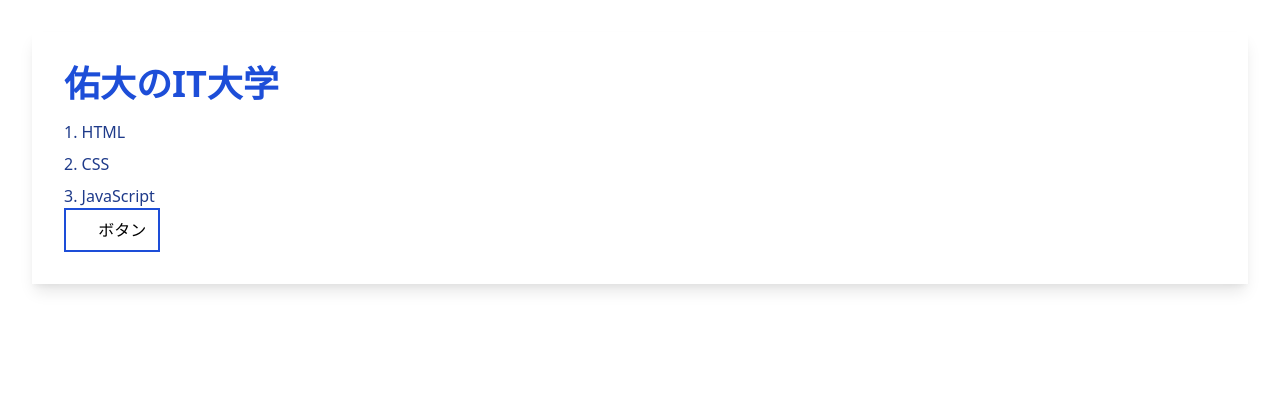
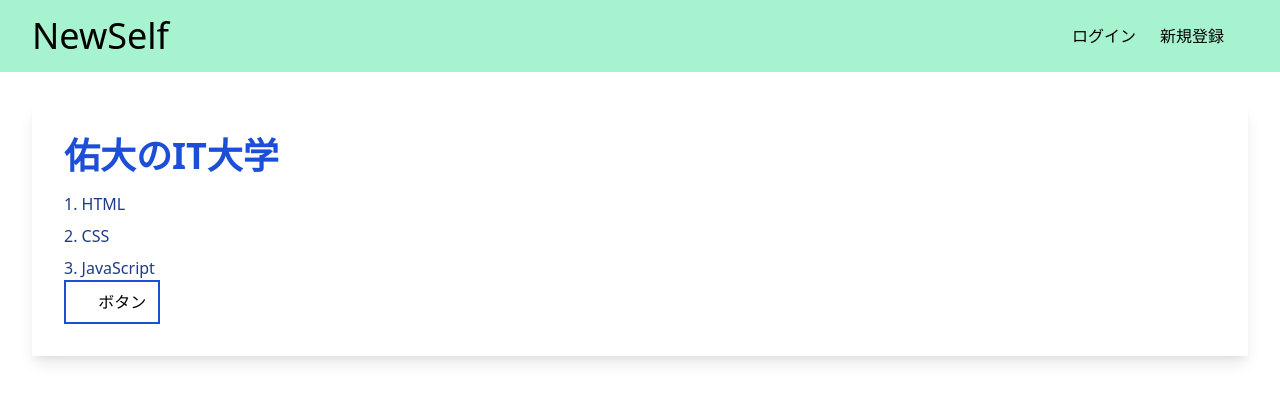
Before and after one commit to Yudai35/portfolio, a Nuxt app: page / in a window 1280 px wide. Shown: the top 402 px of the page. Built offline with nearby package versions, Linux system fonts and the light colour scheme.

Commit message:
header作成中

```diff
--- /dev/null
+++ b/components/Topheader.vue
@@ -0,0 +1,20 @@
+<template>
+  <div class="header  w-full bg-green-200 px-8 py-4 flex justify-between font-thin">
+    <h1 class="">
+          <a href="" class="text-4xl ">NewSelf</a>
+    </h1>
+    <ul class="flex justify-between items-center ">
+      <li>
+        <a href="" class="pr-6">ログイン</a>
+      </li>
+      <li>
+        <a href="" class="pr-6">新規登録</a>
+      </li>
+    </ul>
+  </div>
+</template>
+
+<script>
+export default {
+}
+</script>
--- a/layouts/default.vue
+++ b/layouts/default.vue
@@ -1,7 +1,20 @@
 <template>
 <div>
-
+     <Top-header/>
      <nuxt/>
 </div>
 
 </template>
+
+
+<script>
+import TopHeader from '~/components/Topheader.vue'
+
+export default {
+     nema: 'default',
+  components: {
+    TopHeader
+  }
+}
+
+</script>
--- a/pages/index.vue
+++ b/pages/index.vue
@@ -13,5 +13,7 @@
 </template>
 
 <script>
-export default {}
+export default {
+    layout: 'default',
+}
 </script>
```
Also changed, not shown: layouts/header.vue (line endings or trailing spaces).
